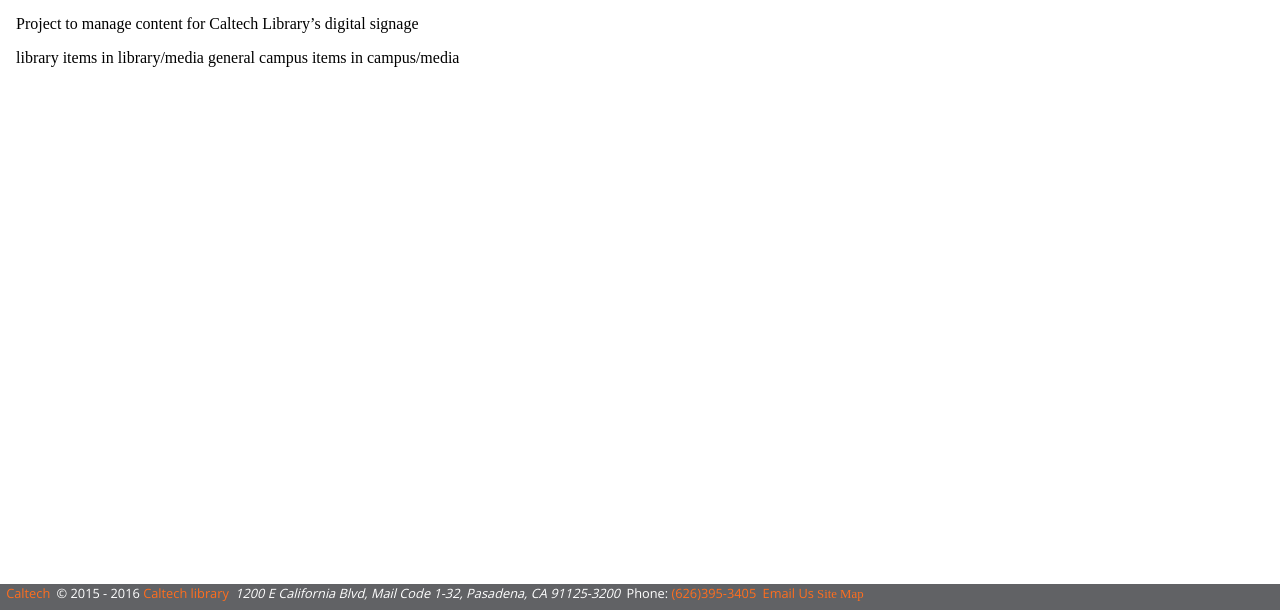
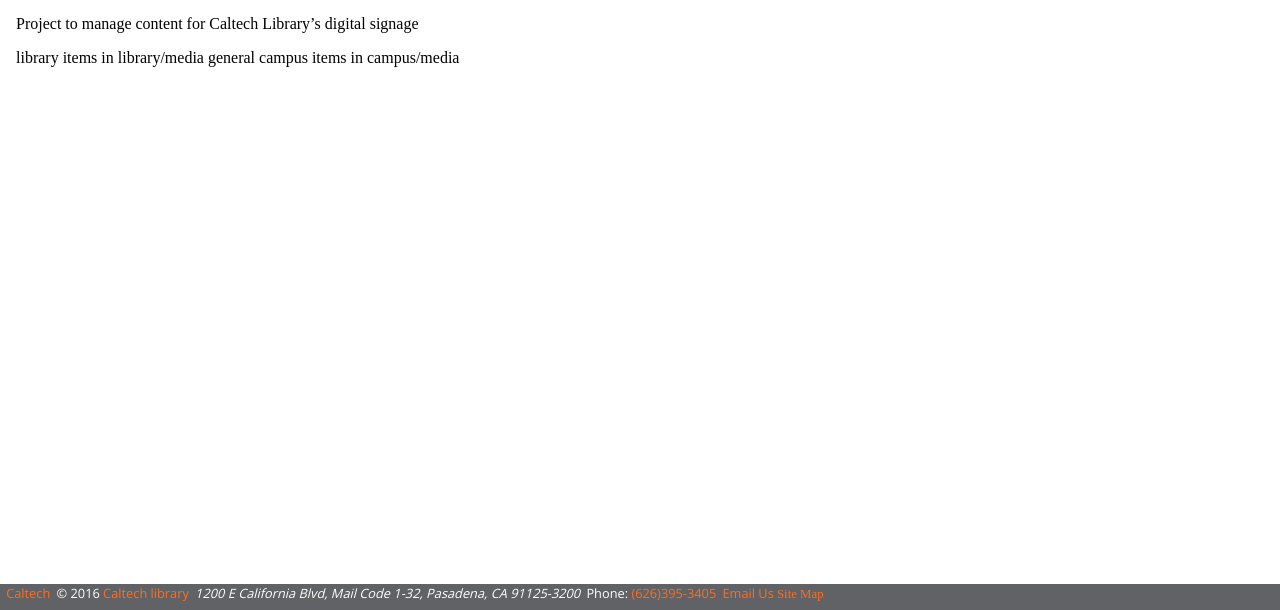
Before and after one commit to caltechlibrary/digital-signage, a plain HTML site: page index.html in a window 1280 px wide. Shown: the part 190-800 px from the top of the page. Drawn offline with nearby package versions, Linux system fonts and the light colour scheme.

Commit message:
commiting to

```diff
--- a/index.html
+++ b/index.html
@@ -28,7 +28,7 @@ general campus items in campus/media</p>
 
 <footer>
 <span><h1><A href="http://caltech.edu">Caltech</a></h1></span>
-<span>&copy; 2015 - 2016 <a href="http://www.library.caltech.edu/CLS_Copyright.htm">Caltech library</a></span>
+<span>&copy; 2016 <a href="http://www.library.caltech.edu/CLS_Copyright.htm">Caltech library</a></span>
 <address>1200 E California Blvd, Mail Code 1-32, Pasadena, CA 91125-3200</address>
 <span>Phone: <a href="tel:+1-626-395-3405">(626)395-3405</a></span>
 <span><a href="mailto:library@caltech.edu">Email Us</a></span>
```
Also changed, not shown: library/index.html (+1 -1 lines), library/nav.html (+1 -1 lines), license.html (+1 -1 lines).
